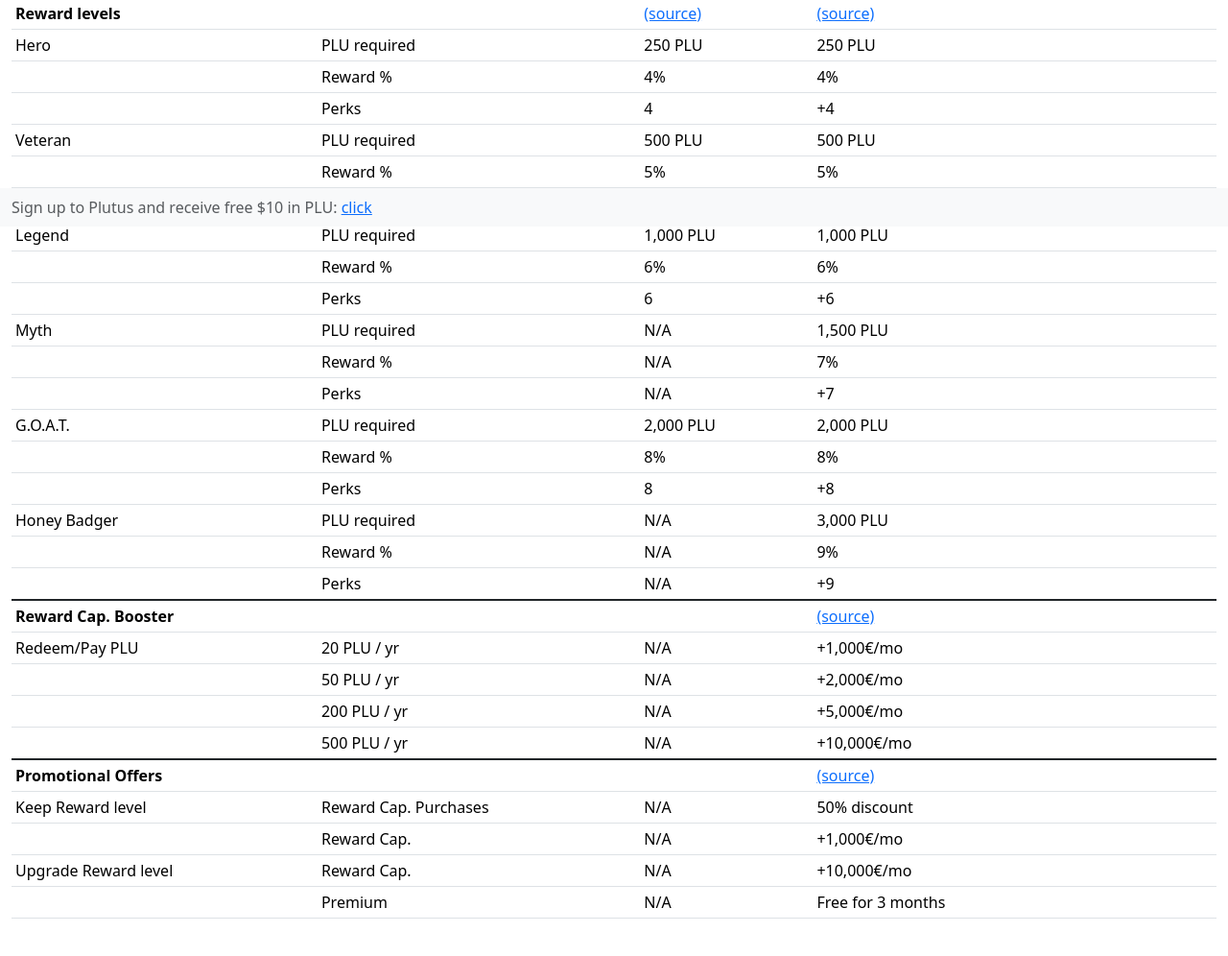
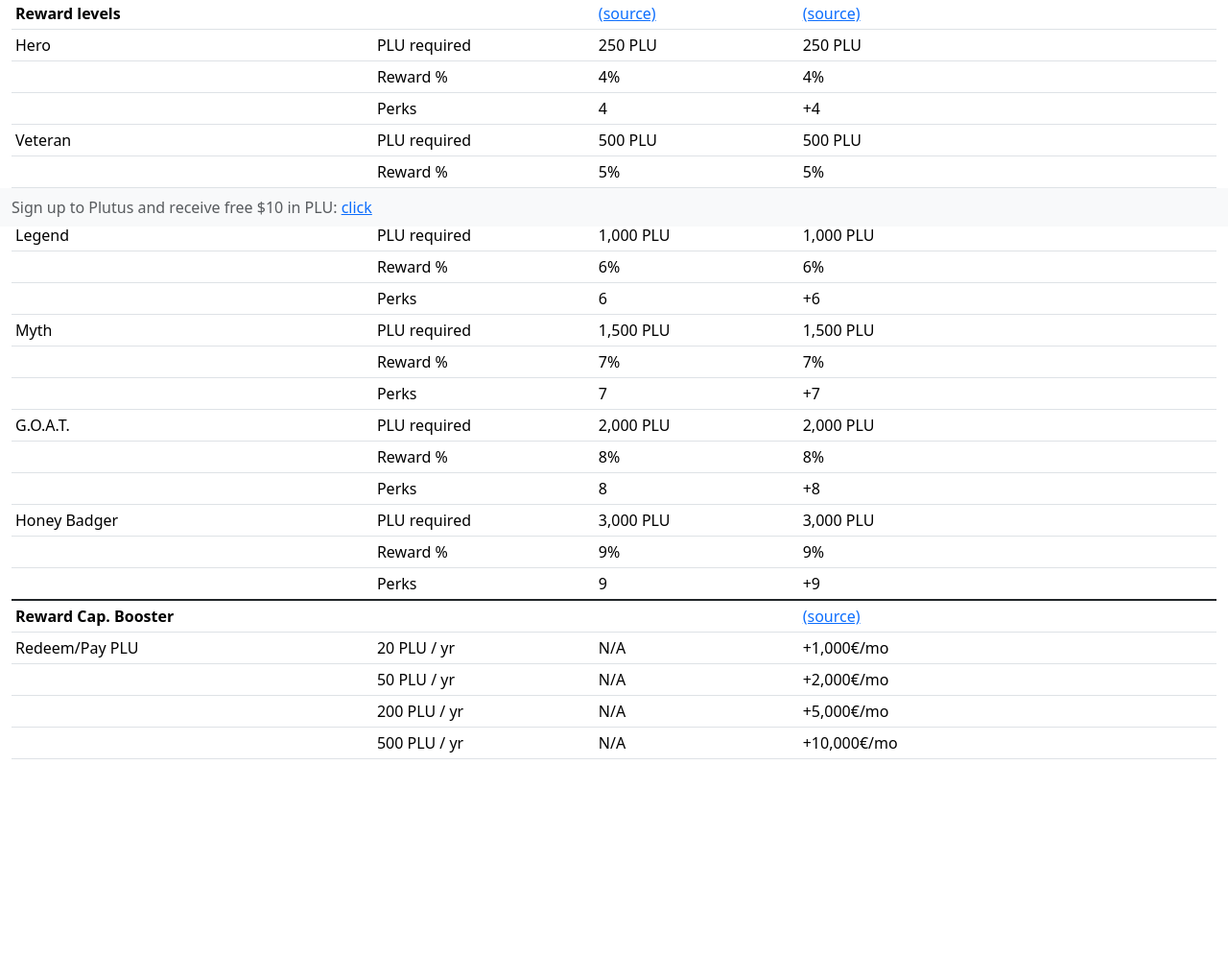
Before and after one commit to redeye2k/redeye2k.github.io, a plain HTML site: page plutus/rewards.html in a window 1280 px wide. Shown: the part 564-1560 px from the top of the page at 96% size. After the commit the page ends 1411 px from the top, so only its background shows below. Drawn offline with nearby package versions, Linux system fonts and the light colour scheme.

Commit message:
added myth/HB removed promos which ended

```diff
--- a/plutus/rewards.html
+++ b/plutus/rewards.html
@@ -32,7 +32,7 @@
           <li class="nav-item"><a class="nav-link" aria-current="page" data-section="#about" href="#">About</a></li>
         </ul>
         <span class="navbar-text">
-          updated 11.11.2023
+          updated 12.12.2023
         </span>
       </div>
     </div>
@@ -227,21 +227,21 @@
                 <tr>
                   <td>Myth</td>
                   <td>PLU required</td>
-                  <td>N/A</td>
+                  <td>1,500 PLU</td>
                   <td>1,500 PLU</td>
                   <td></td>
                 </tr>
                 <tr>
                   <td></td>
                   <td>Reward %</td>
-                  <td>N/A</td>
+                  <td>7%</td>
                   <td>7%</td>
                   <td></td>
                 </tr>
                 <tr>
                   <td></td>
                   <td>Perks</td>
-                  <td>N/A</td>
+                  <td>7</td>
                   <td>+7</td>
                   <td></td>
                 </tr>
@@ -269,21 +269,21 @@
                 <tr>
                   <td>Honey Badger</td>
                   <td>PLU required</td>
-                  <td>N/A</td>
+                  <td>3,000 PLU</td>
                   <td>3,000 PLU</td>
                   <td></td>
                 </tr>
                 <tr>
                   <td></td>
                   <td>Reward %</td>
-                  <td>N/A</td>
+                  <td>9%</td>
                   <td>9%</td>
                   <td></td>
                 </tr>
                 <tr>
                   <td></td>
                   <td>Perks</td>
-                  <td>N/A</td>
+                  <td>9</td>
                   <td>+9</td>
                   <td></td>
                 </tr>
@@ -325,7 +325,8 @@
                   <td></td>
                 </tr>
               </tbody>
-              <tbody class="table-group-divider">
+
+              <tbody class="table-group-divider d-none">
                 <tr>
                   <th scope="row">Promotional Offers</th>
                   <td></td>
```
